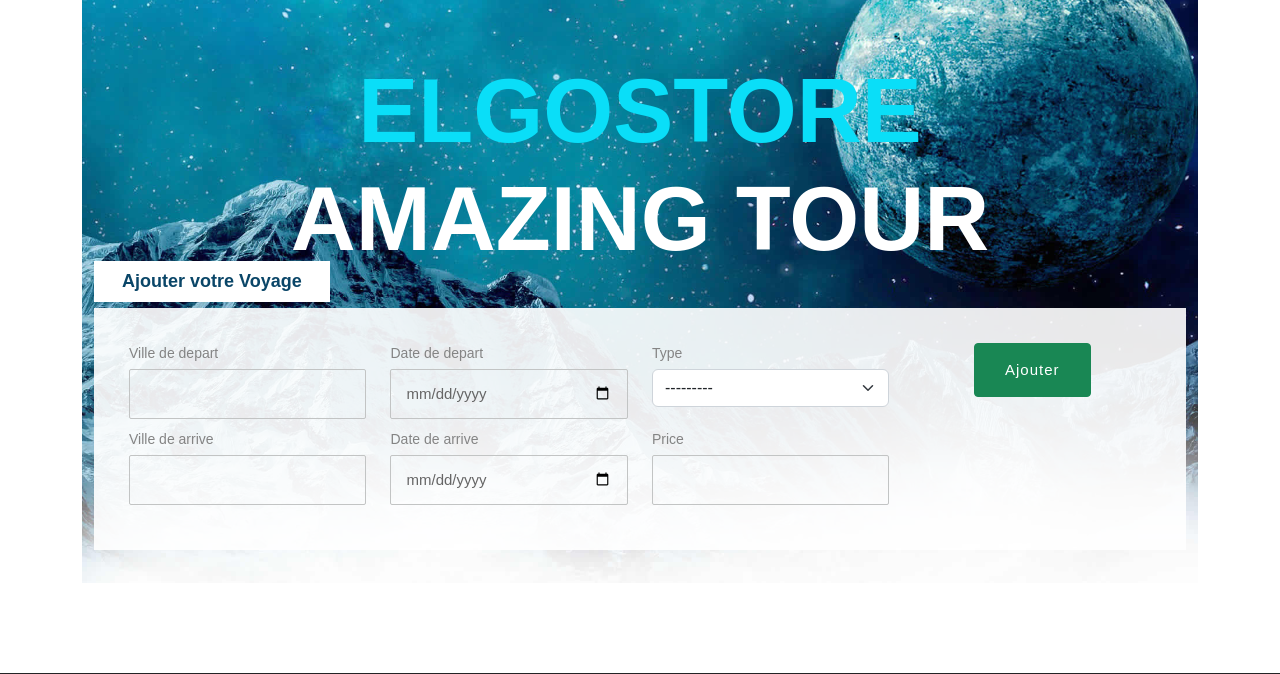
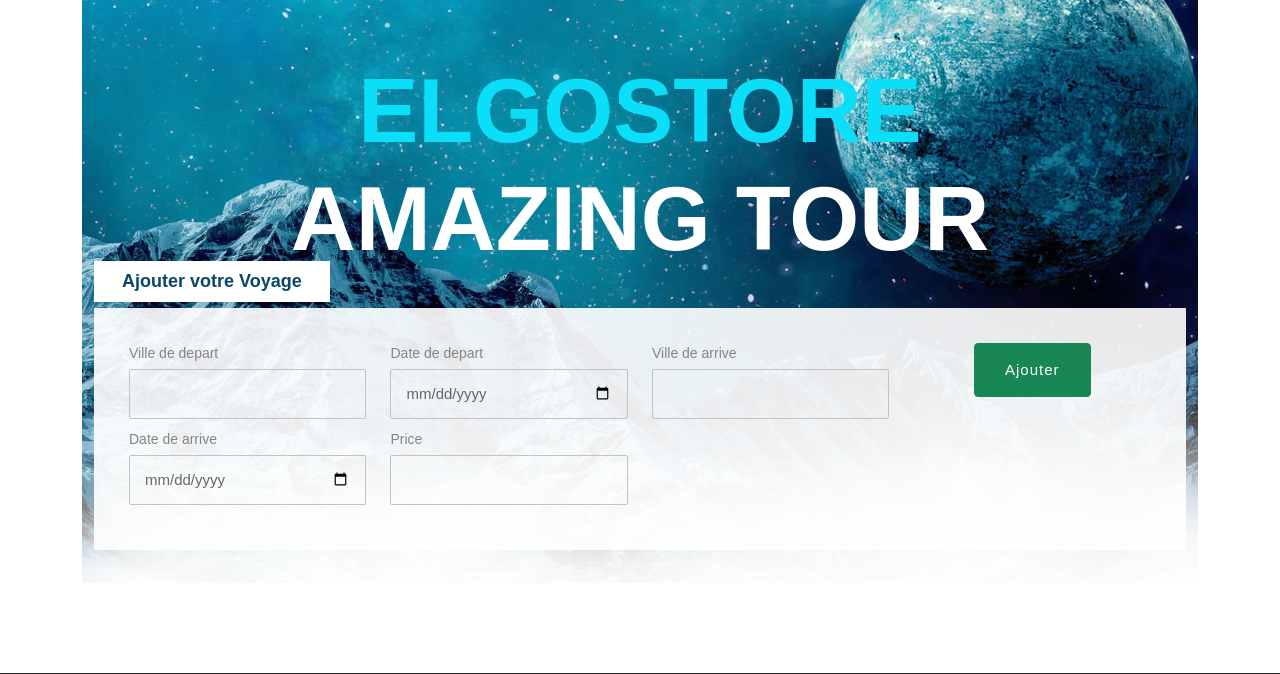
Before and after one commit to jamalhamliri/Annonce, a Django app: page /annonce/ajouter-add/voyage/1 in a window 1280 px wide. Shown: the part 122-796 px from the top of the page. Run offline with Django 4.2, Linux system fonts and the light colour scheme; data that the repository does not hold is empty; some libraries are stand-ins or nearby versions; some web fonts are replaced.

Commit message:
first commit

```diff
--- a/annonces/forms.py
+++ b/annonces/forms.py
@@ -76,7 +76,7 @@ class AddTravel(forms.ModelForm):
         super(AddTravel, self).__init__(*args, **kwargs)
         self.fields['ville_depart'].widget.attrs.update({'class': "form-control"})
         self.fields['ville_arrive'].widget.attrs.update({'class': "form-control"})
-        self.fields['type'].widget.attrs.update({'class': "form-select"})
+
         self.fields['budget'].widget.attrs.update({'class': "form-control"})
 
 
--- a/annonces/models.py
+++ b/annonces/models.py
@@ -133,7 +133,6 @@ class Voyage(models.Model):
     ville_arrive = models.CharField(max_length=200)
     date_depart = models.DateField(default=False)
     date_arrive = models.DateField(default=False)
-    type = models.ForeignKey(Voyage_Type, on_delete=models.CASCADE)
     description = models.TextField(blank=True, default=' ')
     budget = models.DecimalField(max_digits=10, decimal_places=2)
     created = models.DateTimeField(auto_now_add=True)
--- a/templates/annonces/add/ajouterVoyage.html
+++ b/templates/annonces/add/ajouterVoyage.html
@@ -56,13 +56,7 @@
                                  </div>
 
 
-                                 <div class="col-xl-4 col-lg-4 col-md-4 col-sm-6 col-12">
-                                    <label >Type</label>
-                                    {{ form.type }}
-                                     <div class="text-danger w-100 d-block mt-1">
-                                {{ form.type.errors }}
-                                    </div>
-                                 </div>
+
 
                                  <div class="col-xl-4 col-lg-4 col-md-4 col-sm-6 col-12">
                                     <label >Ville de arrive</label>
```
Also changed, not shown: annonces/migrations/0002_remove_voyage_type.py (added).
